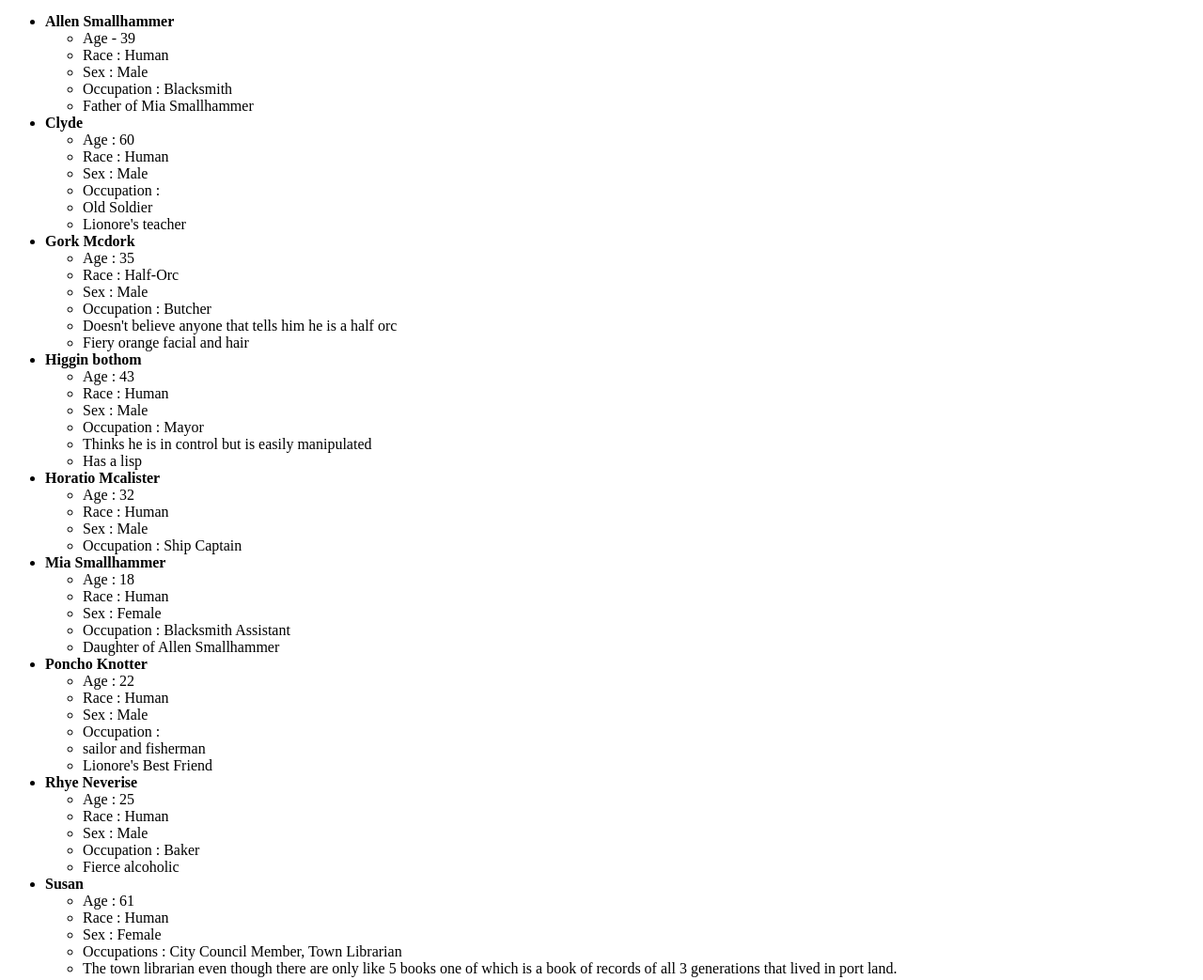
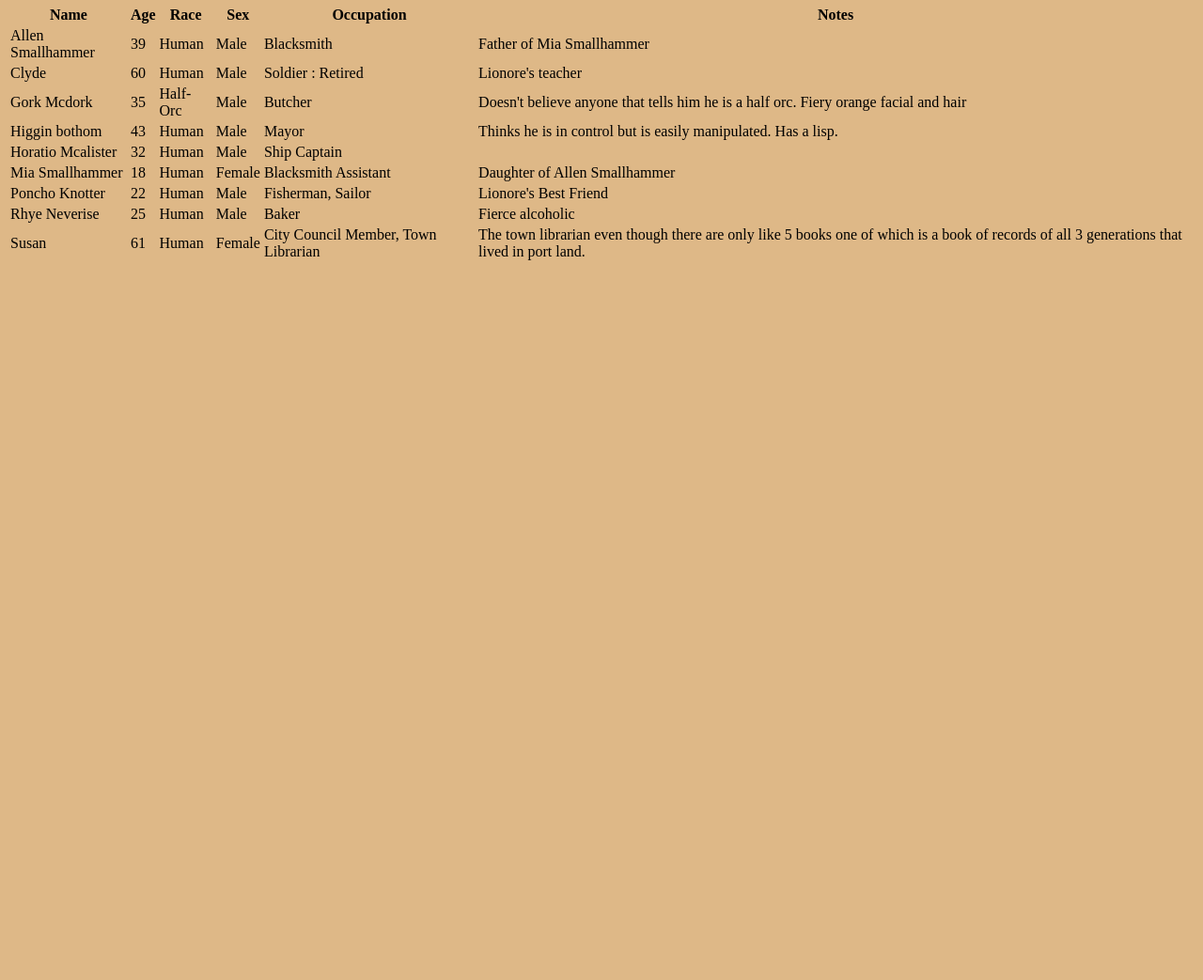
Before and after one commit to MrOutsider/DND-Wiki, a plain HTML site: page campaigns/portland-campaign/locations/portland.html in a window 1280 px wide. Shown: the part 416-1459 px from the top of the page at 94% size. After the commit the page ends 800 px from the top, so only its background shows below. Drawn offline with Linux system fonts and the light colour scheme.

Commit message:
CSS Update

```diff
--- a/campaigns/portland-campaign/locations/portland.html
+++ b/campaigns/portland-campaign/locations/portland.html
@@ -6,102 +6,109 @@
     <meta http-equiv="X-UA-Compatible" content="IE=edge">
     <meta name="viewport" content="width=device-width, initial-scale=1.0">
     <title>Dave&apos;s D&amp;D Wiki - Portland Campaign - Portland</title>
+    <link rel="stylesheet" href="/css/main.css">
 </head>
 
 <body>
-    <h1>City - Portland</h1>
-    <hr>
-    <img src="portland/images/portland.jpg" alt="Image of mideval port, Portland." width="500px">
-    <div>
+    <header>
+        <h1>City - Portland</h1>
+    </header>
+    <main>
+        <img src="portland/images/portland.jpg" alt="Image of mideval port, Portland.">
         <h2>List of NPCs That Live in Portland</h2>
-        <ul>
-            <li><b>Allen Smallhammer</b>
-                <ul>
-                    <li>Age - 39</li>
-                    <li>Race : Human</li>
-                    <li>Sex : Male</li>
-                    <li>Occupation : Blacksmith</li>
-                    <li>Father of Mia Smallhammer</li>
-                </ul>
-            </li>
-            <li><b>Clyde</b>
-                <ul>
-                    <li>Age : 60</li>
-                    <li>Race : Human</li>
-                    <li>Sex : Male</li>
-                    <li>Occupation :</li>
-                    <li>Old Soldier</li>
-                    <li>Lionore&apos;s teacher</li>
-                </ul>
-            </li>
-            <li><b>Gork Mcdork</b>
-                <ul>
-                    <li>Age : 35</li>
-                    <li>Race : Half-Orc</li>
-                    <li>Sex : Male</li>
-                    <li>Occupation : Butcher</li>
-                    <li>Doesn&apos;t believe anyone that tells him he is a half orc</li>
-                    <li>Fiery orange facial and hair</li>
-                </ul>
-            </li>
-            <li><b>Higgin bothom</b>
-                <ul>
-                    <li>Age : 43</li>
-                    <li>Race : Human</li>
-                    <li>Sex : Male</li>
-                    <li>Occupation : Mayor</li>
-                    <li>Thinks he is in control but is easily manipulated</li>
-                    <li>Has a lisp</li>
-                </ul>
-            </li>
-            <li><b>Horatio Mcalister</b>
-                <ul>
-                    <li>Age : 32</li>
-                    <li>Race : Human</li>
-                    <li>Sex : Male</li>
-                    <li>Occupation : Ship Captain</li>
-                </ul>
-            </li>
-            <li><b>Mia Smallhammer</b>
-                <ul>
-                    <li>Age : 18</li>
-                    <li>Race : Human</li>
-                    <li>Sex : Female</li>
-                    <li>Occupation : Blacksmith Assistant</li>
-                    <li>Daughter of Allen Smallhammer</li>
-                </ul>
-            </li>
-            <li><b>Poncho Knotter</b>
-                <ul>
-                    <li>Age : 22</li>
-                    <li>Race : Human</li>
-                    <li>Sex : Male</li>
-                    <li>Occupation :</li>
-                    <li>sailor and fisherman</li>
-                    <li>Lionore&apos;s Best Friend</li>
-                </ul>
-            </li>
-            <li><b>Rhye Neverise</b>
-                <ul>
-                    <li>Age : 25</li>
-                    <li>Race : Human</li>
-                    <li>Sex : Male</li>
-                    <li>Occupation : Baker</li>
-                    <li>Fierce alcoholic</li>
-                </ul>
-            </li>
-            <li><b>Susan</b>
-                <ul>
-                    <li>Age : 61</li>
-                    <li>Race : Human</li>
-                    <li>Sex : Female</li>
-                    <li>Occupations : City Council Member, Town Librarian</li>
-                    <li>The town librarian even though there are only like 5 books one of which is a book of
-                        records of all 3 generations that lived in port land.</li>
-                </ul>
-            </li>
-        </ul>
-    </div>
+        <table>
+            <thead>
+                <tr>
+                    <th>Name</th>
+                    <th>Age</th>
+                    <th>Race</th>
+                    <th>Sex</th>
+                    <th>Occupation</th>
+                    <th>Notes</th>
+                </tr>
+            </thead>
+            <tbody>
+                <tr>
+                    <td>Allen Smallhammer</td>
+                    <td>39</td>
+                    <td>Human</td>
+                    <td>Male</td>
+                    <td>Blacksmith</td>
+                    <td>Father of Mia Smallhammer</td>
+                </tr>
+                <tr>
+                    <td>Clyde</td>
+                    <td>60</td>
+                    <td>Human</td>
+                    <td>Male</td>
+                    <td>Soldier : Retired</td>
+                    <td>Lionore&apos;s teacher</td>
+                </tr>
+                <tr>
+                    <td>Gork Mcdork</td>
+                    <td>35</td>
+                    <td>Half-Orc</td>
+                    <td>Male</td>
+                    <td>Butcher</td>
+                    <td>Doesn&apos;t believe anyone that tells him he is a half orc.
+                        Fiery orange facial and hair
+                    </td>
+                </tr>
+                <tr>
+                    <td>Higgin bothom</td>
+                    <td>43</td>
+                    <td>Human</td>
+                    <td>Male</td>
+                    <td>Mayor</td>
+                    <td>Thinks he is in control but is easily manipulated.
+                        Has a lisp.
+                    </td>
+                </tr>
+                <tr>
+                    <td>Horatio Mcalister</td>
+                    <td>32</td>
+                    <td>Human</td>
+                    <td>Male</td>
+                    <td>Ship Captain</td>
+                    <td></td>
+                </tr>
+                <tr>
+                    <td>Mia Smallhammer</td>
+                    <td>18</td>
+                    <td>Human</td>
+                    <td>Female</td>
+                    <td>Blacksmith Assistant</td>
+                    <td>Daughter of Allen Smallhammer</td>
+                </tr>
+                <tr>
+                    <td>Poncho Knotter</td>
+                    <td>22</td>
+                    <td>Human</td>
+                    <td>Male</td>
+                    <td>Fisherman, Sailor</td>
+                    <td>Lionore&apos;s Best Friend</td>
+                </tr>
+                <tr>
+                    <td>Rhye Neverise</td>
+                    <td>25</td>
+                    <td>Human</td>
+                    <td>Male</td>
+                    <td>Baker</td>
+                    <td>Fierce alcoholic</td>
+                </tr>
+                <tr>
+                    <td>Susan</td>
+                    <td>61</td>
+                    <td>Human</td>
+                    <td>Female</td>
+                    <td>City Council Member, Town Librarian</td>
+                    <td>The town librarian even though there are only like 5 books one of which is a book of
+                        records of all 3 generations that lived in port land.</td>
+                </tr>
+            </tbody>
+        </table>
+    </main>
+    <footer></footer>
 </body>
 
 </html>
--- /dev/null
+++ b/css/main.css
@@ -0,0 +1,29 @@
+body {
+    background-color: burlywood;
+}
+
+header {
+    background-color: darkred;
+}
+
+footer {
+    background-color: #600;
+}
+
+h1 {
+    color: whitesmoke;
+    text-align: center;
+    text-decoration: underline;
+}
+
+h2 {
+    text-align: center;
+}
+
+h3 {
+    text-align: center;
+}
+
+img {
+    width: 500px;
+}
```
Also changed, not shown: campaigns/portland-campaign/locations/vancouver.html (+1 -1 lines), campaigns/portland-campaign/npcs/the-smiling-man.html (+1 -1 lines), campaigns/portland-campaign/pcs/arlo-hardrock.html (+1 -1 lines), campaigns/portland-campaign/portland-homepage.html (+1 -1 lines), index.html (+1 -0 lines).
